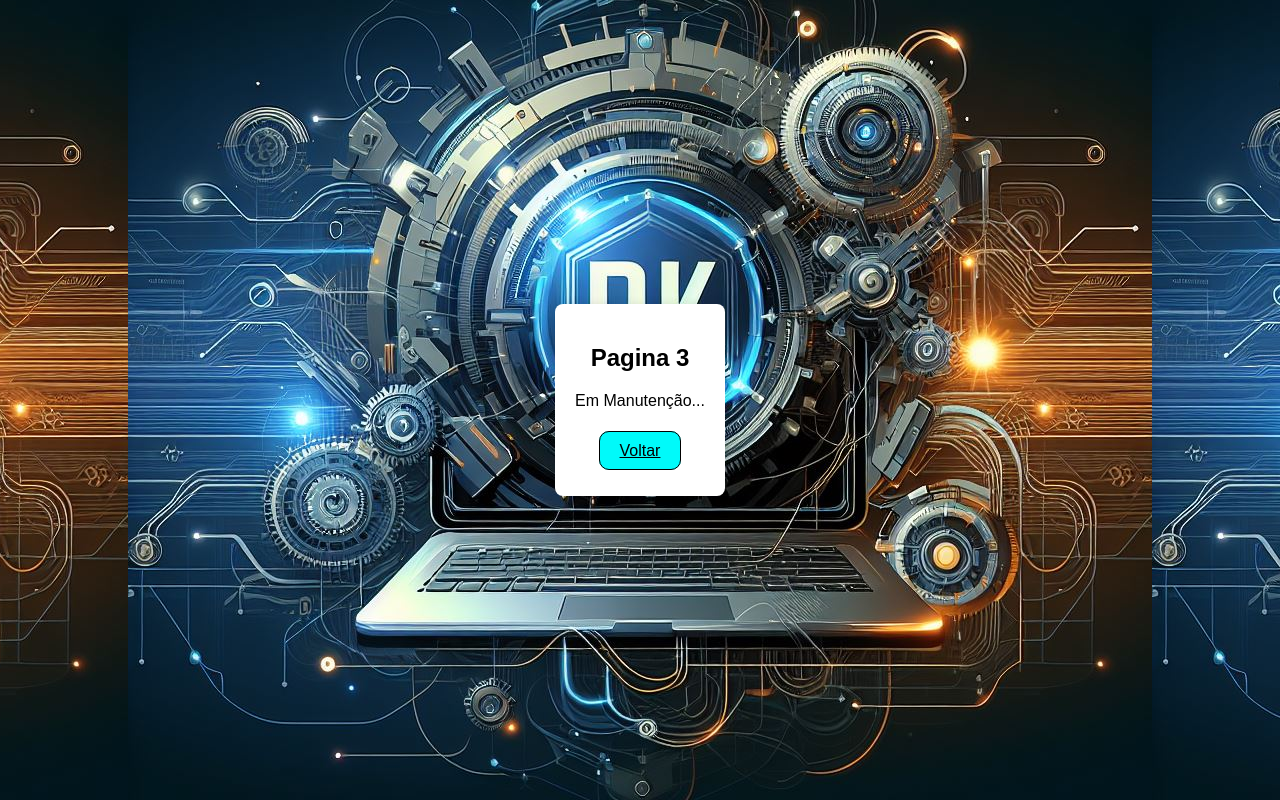
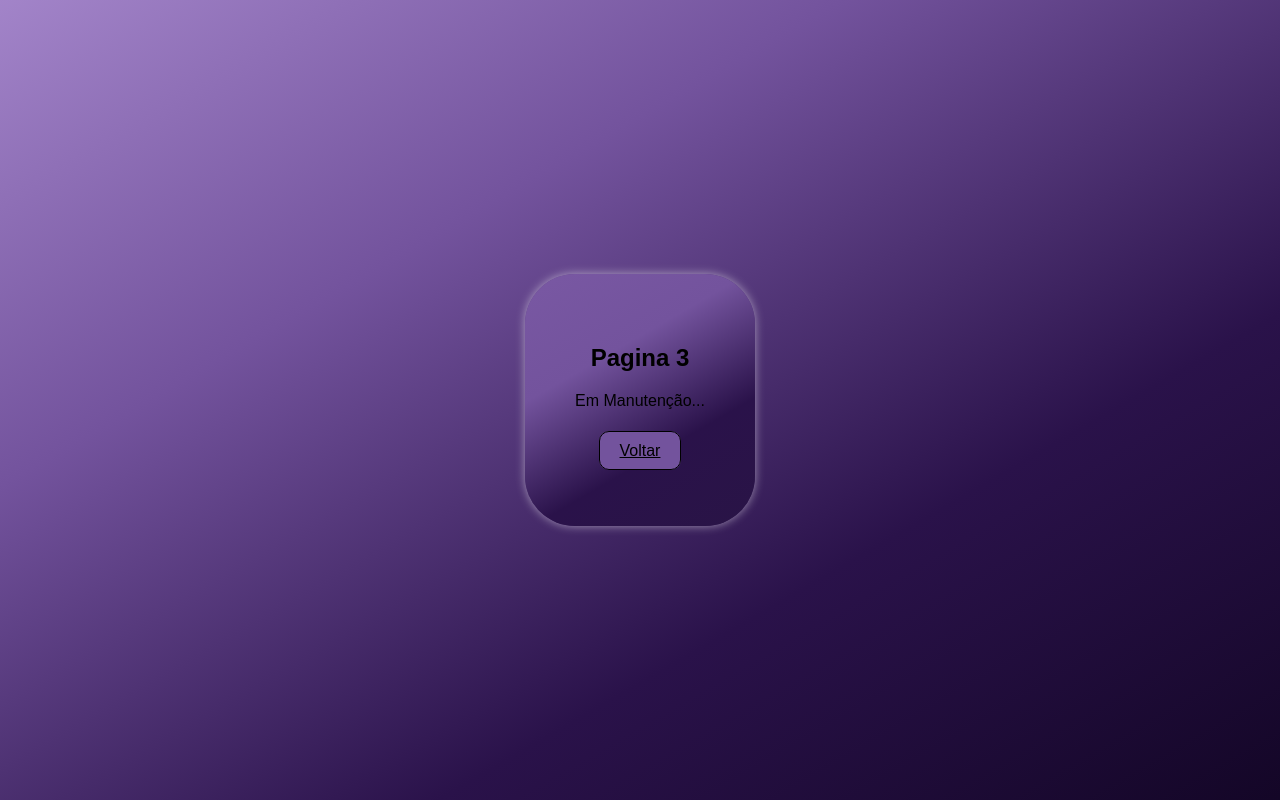
Before and after one commit to KaneeSell/ProjectRK, a website: page pagina3/pagina3.html in a window 1280 px wide. Drawn offline with Linux system fonts and the light colour scheme.

Commit message:
background

```diff
--- a/pagina3/pagina3.html
+++ b/pagina3/pagina3.html
@@ -3,7 +3,7 @@
 <head>
     <meta charset="UTF-8">
     <meta name="viewport" content="width=device-width, initial-scale=1.0">
-    <title>Pagina3</title>
+    <title>Pagina 3</title>
     <link rel="stylesheet" href="../styles.css">
 </head>
 <body>
--- a/styles.css
+++ b/styles.css
@@ -7,26 +7,26 @@ body {
         justify-content: center;
         align-items: center;
         height: 100vh;
-        background-image: url('background.jpeg');
-        background-size: auto;
+        /* background-image: url('background.jpeg'); */
+        background-image: linear-gradient(330deg, #100421, #2A124A, #73539D, #AA8CD0);
+        background-size: 100% 120%;
         background-position: center;
       }
-
       .login-container, .cadastro-container, #menu-container {
-        background-color: #fff;
-        border-radius: 8px;
-        padding: 20px;
-        box-shadow: 0 0 10px rgba(0, 0, 0, 0.1);
+        border-radius: 50px;
+        background-image: linear-gradient(330deg, #291446, #2A124A, #73539D, #7958a3);
+        padding: 50px ;
+        background-clip: padding-box;
+        /* border: 50px solid transparent; */
+        box-shadow: 0 0 10px rgba(255, 255, 255, 0.5);
         text-align: center;
       }
-
       .login-container img {
         width: 100px;
         height: 100px;
         border-radius: 50%;
         margin-bottom: 20px;
       }
-
       .login-container input[type="text"],
       .login-container input[type="password"],
       .cadastro-container input[type="text"],
@@ -39,7 +39,6 @@ body {
         border-radius: 5px;
         box-sizing: border-box;
       }
-
       .login-container button,
       .cadastro-container button, #menu-container button {
         width: 100%;
@@ -58,13 +57,12 @@ body {
   .button {
     padding: 10px 20px;
     border: 1px solid black;
-    background-color: rgb(0, 250, 250);
+    background-color: #73539D;
     color: rgb(0, 0, 0);
     border-radius: 10px;
     cursor: pointer;
     line-height: 50px;
-
-}
-.button:hover {
-    background-color: rgb(15, 158, 139);
-}
+  }
+  .button:hover {
+    background-color: #AA8CD0;
+  }
```
Also changed, not shown: agenda/agenda.html (+1 -1 lines).
